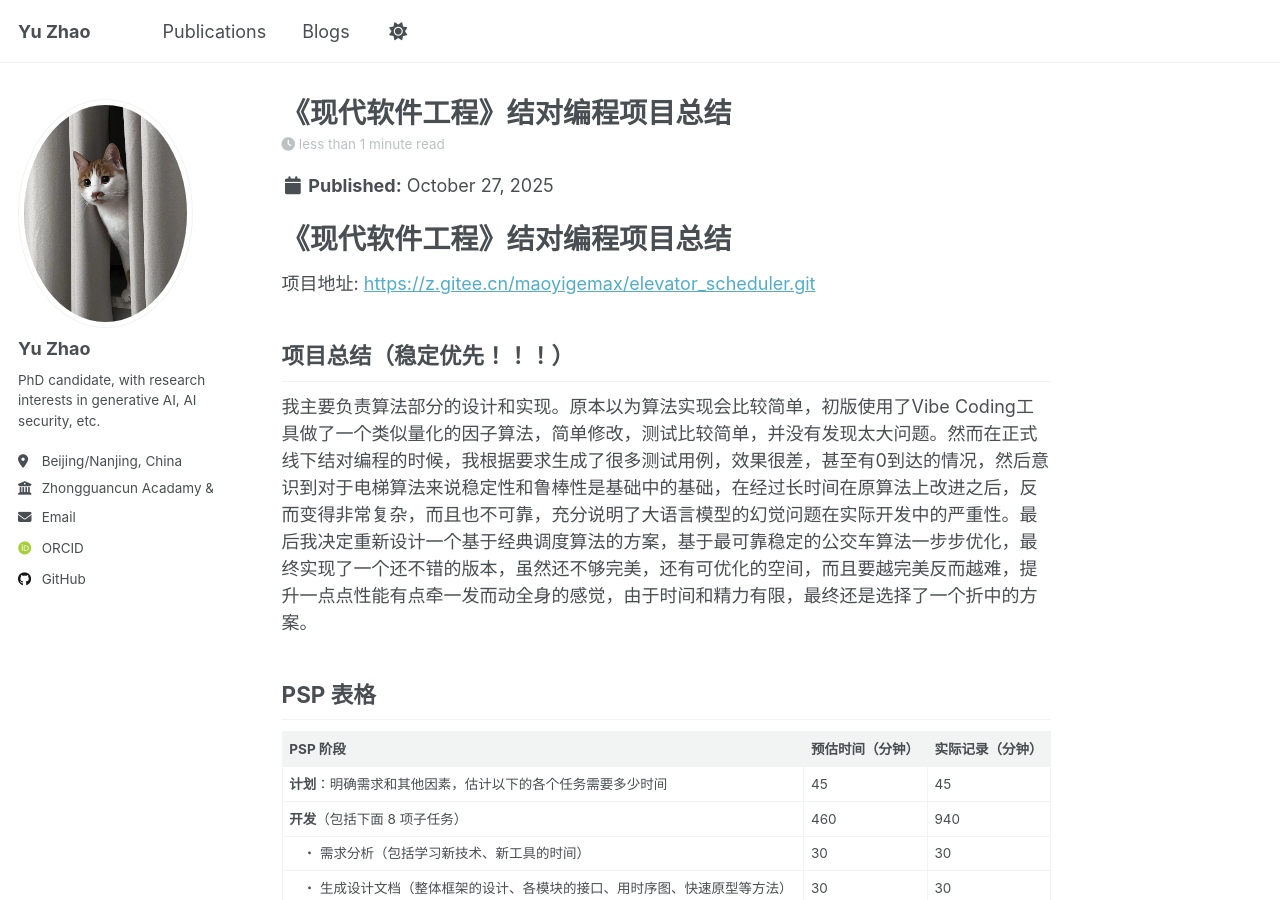
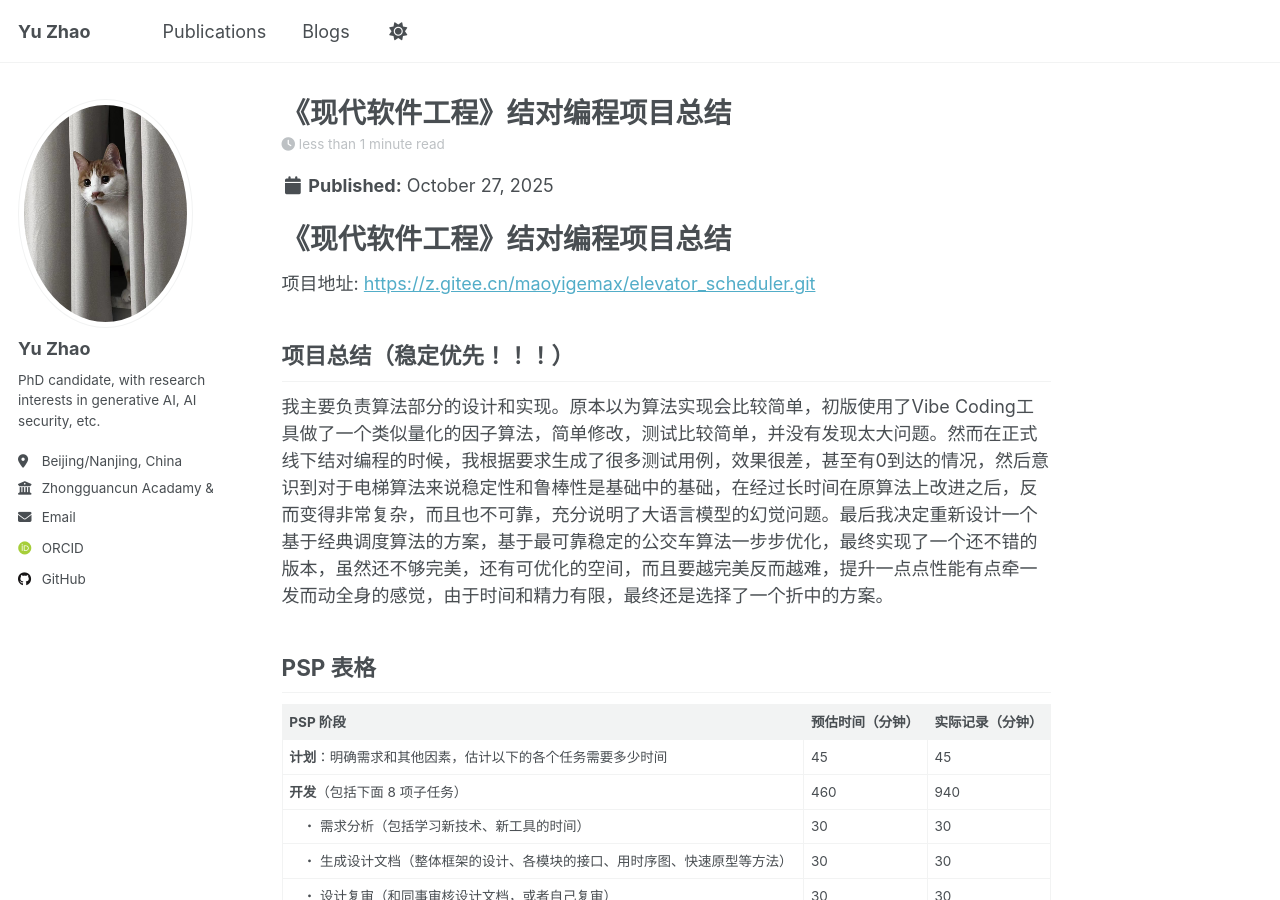
Before and after one commit to milkieTigera/milkieTigera.github.io, a Jekyll site: the page built from _posts/2025-10-27-blog-post-1.md, in a window 1280 px wide and 900 px high. Built offline with Jekyll 4.4.1, drawn with Linux system fonts in a browser that asks for light colours; some web fonts are replaced; a script that is not in the unit is left out; comment, search, counter and statistics services are not loaded.

Commit message:
course blog 2

```diff
--- a/_posts/2025-10-27-blog-post-1.md
+++ b/_posts/2025-10-27-blog-post-1.md
@@ -14,7 +14,7 @@ comments: true
 
 ## 项目总结（稳定优先！！！）
 
-我主要负责算法部分的设计和实现。原本以为算法实现会比较简单，初版使用了Vibe Coding工具做了一个类似量化的因子算法，简单修改，测试比较简单，并没有发现太大问题。然而在正式线下结对编程的时候，我根据要求生成了很多测试用例，效果很差，甚至有0到达的情况，然后意识到对于电梯算法来说稳定性和鲁棒性是基础中的基础，在经过长时间在原算法上改进之后，反而变得非常复杂，而且也不可靠，充分说明了大语言模型的幻觉问题在实际开发中的严重性。最后我决定重新设计一个基于经典调度算法的方案，基于最可靠稳定的公交车算法一步步优化，最终实现了一个还不错的版本，虽然还不够完美，还有可优化的空间，而且要越完美反而越难，提升一点点性能有点牵一发而动全身的感觉，由于时间和精力有限，最终还是选择了一个折中的方案。
+我主要负责算法部分的设计和实现。原本以为算法实现会比较简单，初版使用了Vibe Coding工具做了一个类似量化的因子算法，简单修改，测试比较简单，并没有发现太大问题。然而在正式线下结对编程的时候，我根据要求生成了很多测试用例，效果很差，甚至有0到达的情况，然后意识到对于电梯算法来说稳定性和鲁棒性是基础中的基础，在经过长时间在原算法上改进之后，反而变得非常复杂，而且也不可靠，充分说明了大语言模型的幻觉问题。最后我决定重新设计一个基于经典调度算法的方案，基于最可靠稳定的公交车算法一步步优化，最终实现了一个还不错的版本，虽然还不够完美，还有可优化的空间，而且要越完美反而越难，提升一点点性能有点牵一发而动全身的感觉，由于时间和精力有限，最终还是选择了一个折中的方案。
 
 ## PSP 表格
 
```
Also changed, not shown: _posts/7c6c878a9c78f376a84d1053ad7d158a.jpg (added).
